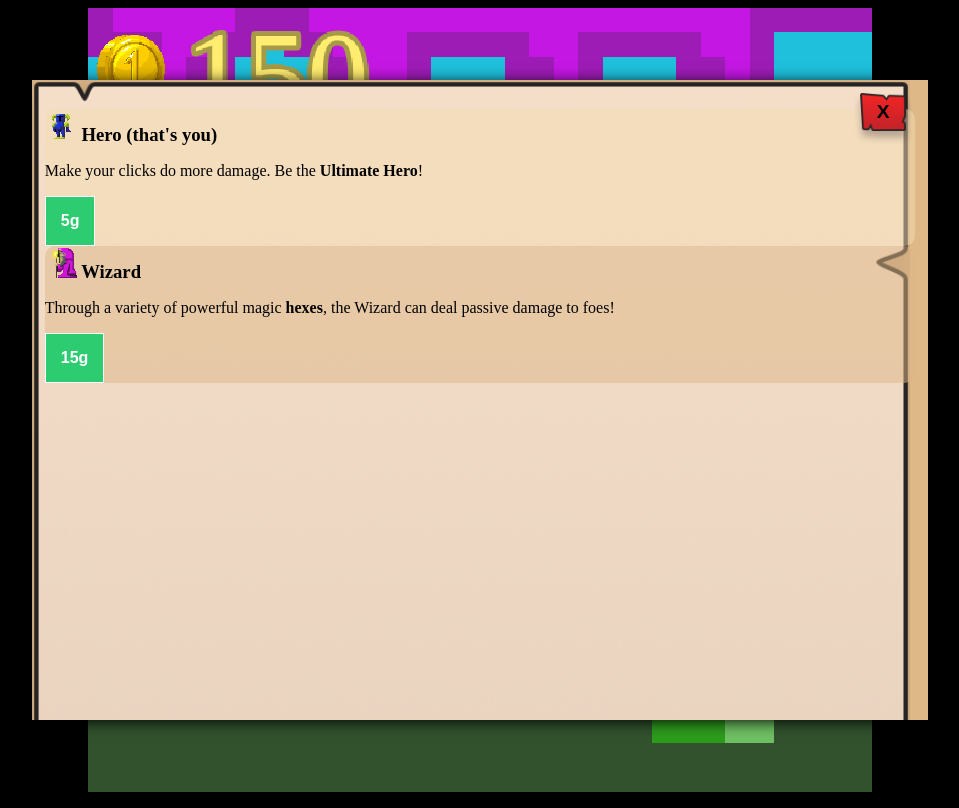
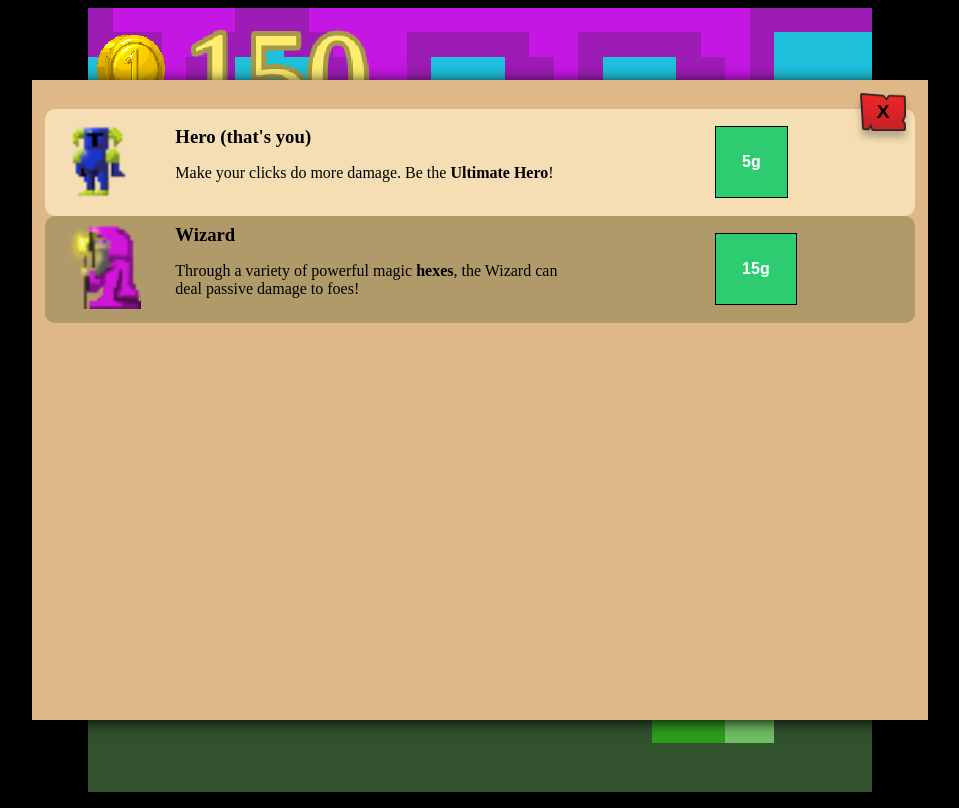
Before and after one commit to Kings-Tithe/idle_pixels, a website: page index.html in a window 1280 px wide. Shown: the whole page, without its empty margins (160-1119 px from the left). Drawn offline with Linux system fonts and the light colour scheme; animation ran at ten frames a second.

Commit message:
updated shop ui so we can start using it

```diff
--- a/assets/styles/ushop.css
+++ b/assets/styles/ushop.css
@@ -7,10 +7,10 @@
     left: 15%;
     right: 15%;
     background-color: burlywood;
-    background-image: url(../free-use/PaperUIKit/SettingsBackground.png);
-    background-size: 98%;
-    background-repeat: no-repeat;
-    background-position: top left;
+    /* background-image: url(../free-use/PaperUIKit/SettingsBackground.png); */
+    /* background-size: 99%; */
+    /* background-repeat: no-repeat; */
+    /* background-position: top left; */
     z-index: 1000;
     overflow-y: scroll;
     box-shadow: -1px 2px 15px -1px #000;
@@ -26,35 +26,45 @@
 }
 
 #ushop-content li {
-    background-color: rgba(222, 184, 135, 0.5);
+    background-color: #b19a69;
     border-radius: 10px;
-    margin-bottom: 0px;
 }
 
 #ushop-content li:nth-child(odd) {
-    background-color: rgba(245, 222, 179, 0.5);
+    background-color: wheat;
 }
 
 #ushop-content p {
     text-align: left;
 }
 
-#ushop-content p img {
-    float: left;
-    width: 60px;
+#ushop-content img {
+    display: inline-block;
+    vertical-align: middle;
+    width: 10%;
     height: auto;
     padding-left: 1%;
     padding-right: 1%;
     padding-bottom: 1%;
 }
 
+#ushop-content div {
+    display: inline-block;
+    vertical-align: middle;
+    width: 60%;
+    margin-left: 3%;
+}
+
 #ushop-content ul button {
+    display: inline-block;
+    vertical-align: middle;
     background-color: #2ecc71;
     color: #fff;
-    border: 1px solid #fff;
+    border: 1px solid black;
     font-size: 1em;
     font-weight: bold;
-    padding: 15px 15px;
+    padding: 3% 3%;
+    margin: 2%;
 }
 
 .close {
--- a/js/scenes/MainGameUshop.js
+++ b/js/scenes/MainGameUshop.js
@@ -29,32 +29,18 @@ MainGame.createUpgradeShop = function () {
     shopContent.appendChild(list);
 
     // Create example items for the shop
-    // Design example item
-    // let item = document.createElement('li');
-    // item.innerHTML += "<h3>Hero (that's you)</h3>";
-    // item.innerHTML += "<p><img src='assets/images/heroes/hero.png'/>";
-    // item.innerHTML += "Make your clicks do more damage. Be the <b>Ultimate Hero</b>!</p>";
-    // item.innerHTML += "<button id='hero-upgrade' type='button' onclick='upgrade(\"hero\")'>$15";
-    // // Add the example item to the list
-    // list.appendChild(item);
-    // // Design example item
-    // item = document.createElement('li');
-    // item.innerHTML += "<h3>Wizard</h3>";
-    // item.innerHTML += "<p><img src='assets/images/heroes/wizard.png'/>";
-    // item.innerHTML += "Through a variety of powerful magic <b>hexes</b>, the Wizard";
-    // item.innerHTML += " can deal passive damage to foes!</p>";
-    // item.innerHTML += "<button id='wizard-upgrade' type='button' onclick='upgrade(\"wizard\")'>$15";
-    // Add the example item to the list
     list.appendChild(this.addUpgradeShopItem({
         key: "hero",
         title: "  Hero (that's you)",
+        // description text can be about 60 columns, not including tags
         description: "Make your clicks do more damage. Be the <b>Ultimate Hero</b>!",
         image: "./assets/images/heroes/hero.png"
     }));
     list.appendChild(this.addUpgradeShopItem({
         key: "wizard",
         title: "  Wizard",
-        description: "Through a variety of powerful magic <b>hexes</b>, the Wizard can deal passive damage to foes!",
+        description: "Through a variety of powerful magic <b>hexes</b>, the Wizard can "
+            + "<br>deal passive damage to foes!",
         image: "./assets/images/heroes/wizard.png"
     }));
 
@@ -69,9 +55,10 @@ MainGame.toggleUpgradeShop = function () {
     window.scrollTo(0, 0);
 }
 
-MainGame.addUpgradeShopItem = function(upgrade){
+MainGame.addUpgradeShopItem = function (upgrade) {
     // Create the elements
     let item = document.createElement('li');
+    let text = document.createElement('div');
     let title = document.createElement('h3');
     let description = document.createElement('p');
     let image = document.createElement('img');
@@ -84,9 +71,9 @@ MainGame.addUpgradeShopItem = function(upgrade){
     button.id = upgrade.key;
     button.textContent = this.upgrades[upgrade.key].cost + 'g';
     let that = this;
-    button.onclick = function(){
+    button.onclick = function () {
         // Get current cost (to be updated at various times)
-        if(that.coins >= that.upgrades[button.id].cost){
+        if (that.coins >= that.upgrades[button.id].cost) {
             // Update coins
             that.coins -= that.upgrades[button.id].cost;
             that.updateCoinCounter();
@@ -100,8 +87,9 @@ MainGame.addUpgradeShopItem = function(upgrade){
 
     // Add the elements to HTML
     item.appendChild(image)
-    item.appendChild(title);
-    item.appendChild(description);
+    text.appendChild(title);
+    text.appendChild(description);
+    item.appendChild(text);
     item.appendChild(button);
 
     return item;
```
